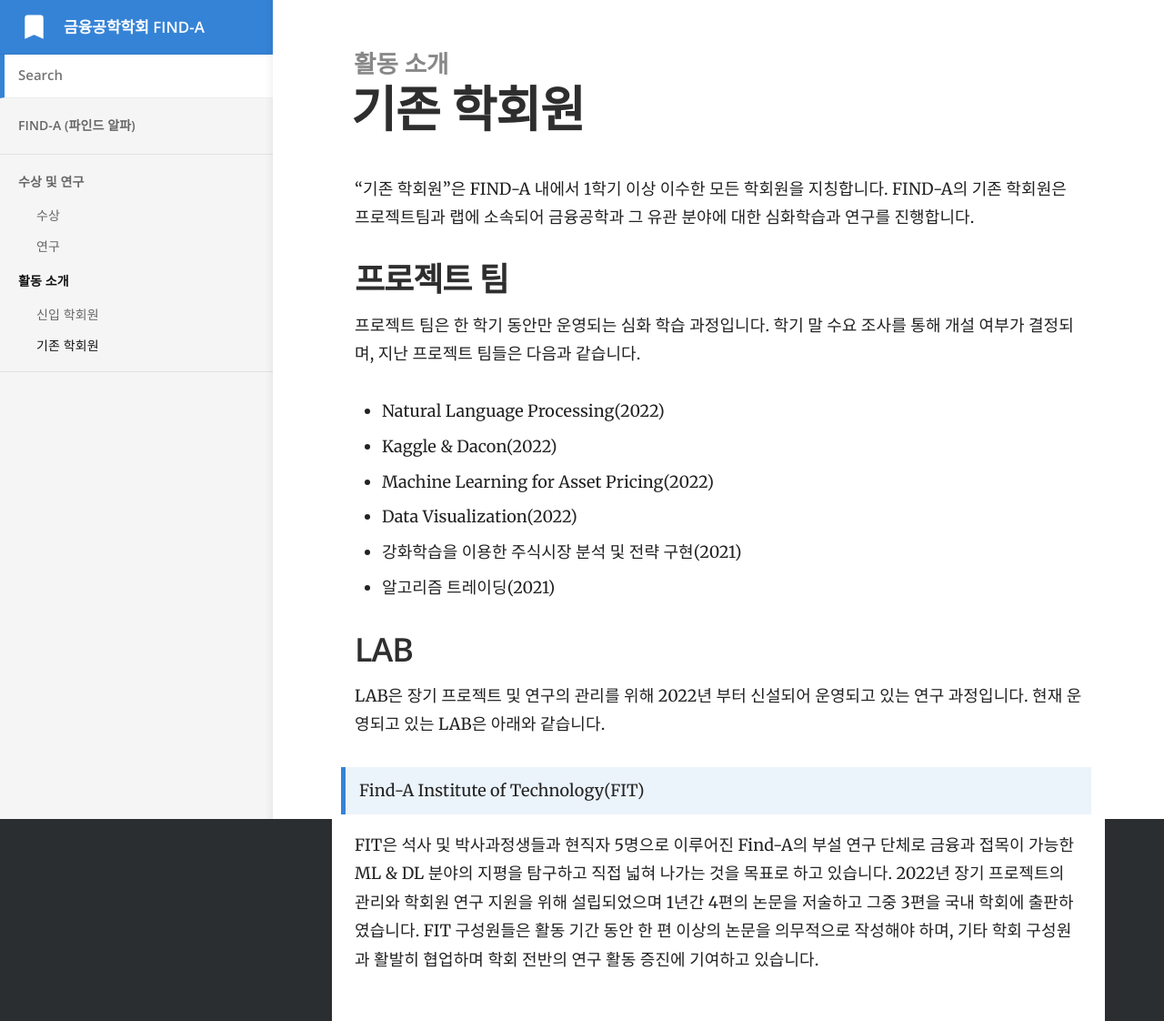
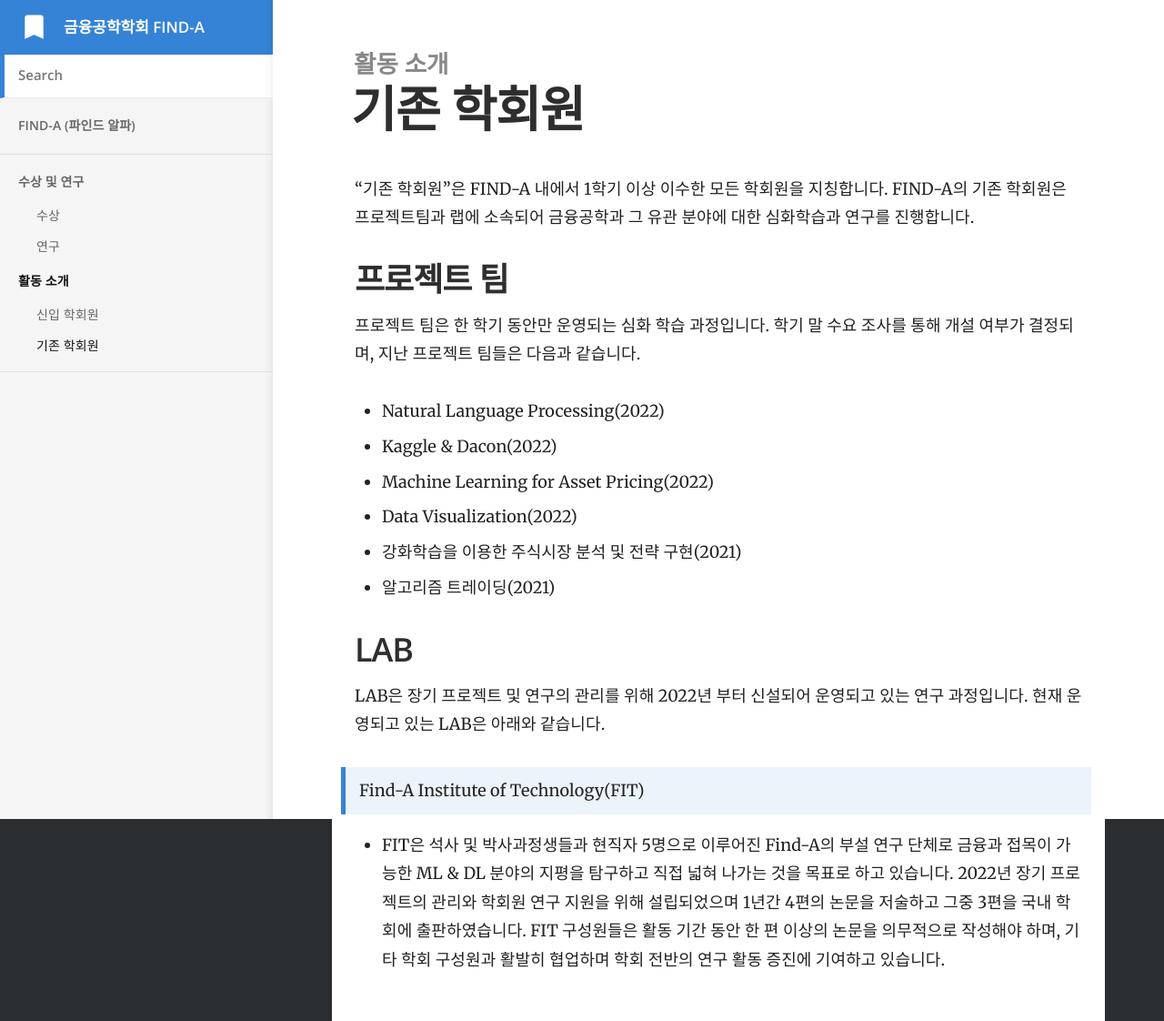
Before and after one commit to Find-A-AI/find-a-ai.github.io, a Jekyll site: the page built from _docs/활동 소개/기존 학회원.md, in a window 1280 px wide. Shown: the whole page at 91% size. Built offline with Jekyll 4.4.1, drawn with Linux system fonts in a browser that asks for light colours.

Commit message:
Update 기존 학회원.md

```diff
--- a/_docs/활동 소개/기존 학회원.md
+++ b/_docs/활동 소개/기존 학회원.md
@@ -19,4 +19,4 @@ FIND-A의 기존 학회원은 프로젝트팀과 랩에 소속되어 금융공
 LAB은 장기 프로젝트 및 연구의 관리를 위해 2022년 부터 신설되어 운영되고 있는 연구 과정입니다. 현재 운영되고 있는 LAB은 아래와 같습니다.
 > Find-A Institute of Technology(FIT)
 
-FIT은 석사 및 박사과정생들과 현직자 5명으로 이루어진 Find-A의 부설 연구 단체로 금융과 접목이 가능한 ML & DL 분야의 지평을 탐구하고 직접 넓혀 나가는 것을 목표로 하고 있습니다. 2022년 장기 프로젝트의 관리와 학회원 연구 지원을 위해 설립되었으며 1년간 4편의 논문을 저술하고 그중 3편을 국내 학회에 출판하였습니다. FIT 구성원들은 활동 기간 동안 한 편 이상의 논문을 의무적으로 작성해야 하며, 기타 학회 구성원과 활발히 협업하며 학회 전반의 연구 활동 증진에 기여하고 있습니다.
+  - FIT은 석사 및 박사과정생들과 현직자 5명으로 이루어진 Find-A의 부설 연구 단체로 금융과 접목이 가능한 ML & DL 분야의 지평을 탐구하고 직접 넓혀 나가는 것을 목표로 하고 있습니다. 2022년 장기 프로젝트의 관리와 학회원 연구 지원을 위해 설립되었으며 1년간 4편의 논문을 저술하고 그중 3편을 국내 학회에 출판하였습니다. FIT 구성원들은 활동 기간 동안 한 편 이상의 논문을 의무적으로 작성해야 하며, 기타 학회 구성원과 활발히 협업하며 학회 전반의 연구 활동 증진에 기여하고 있습니다.
```
